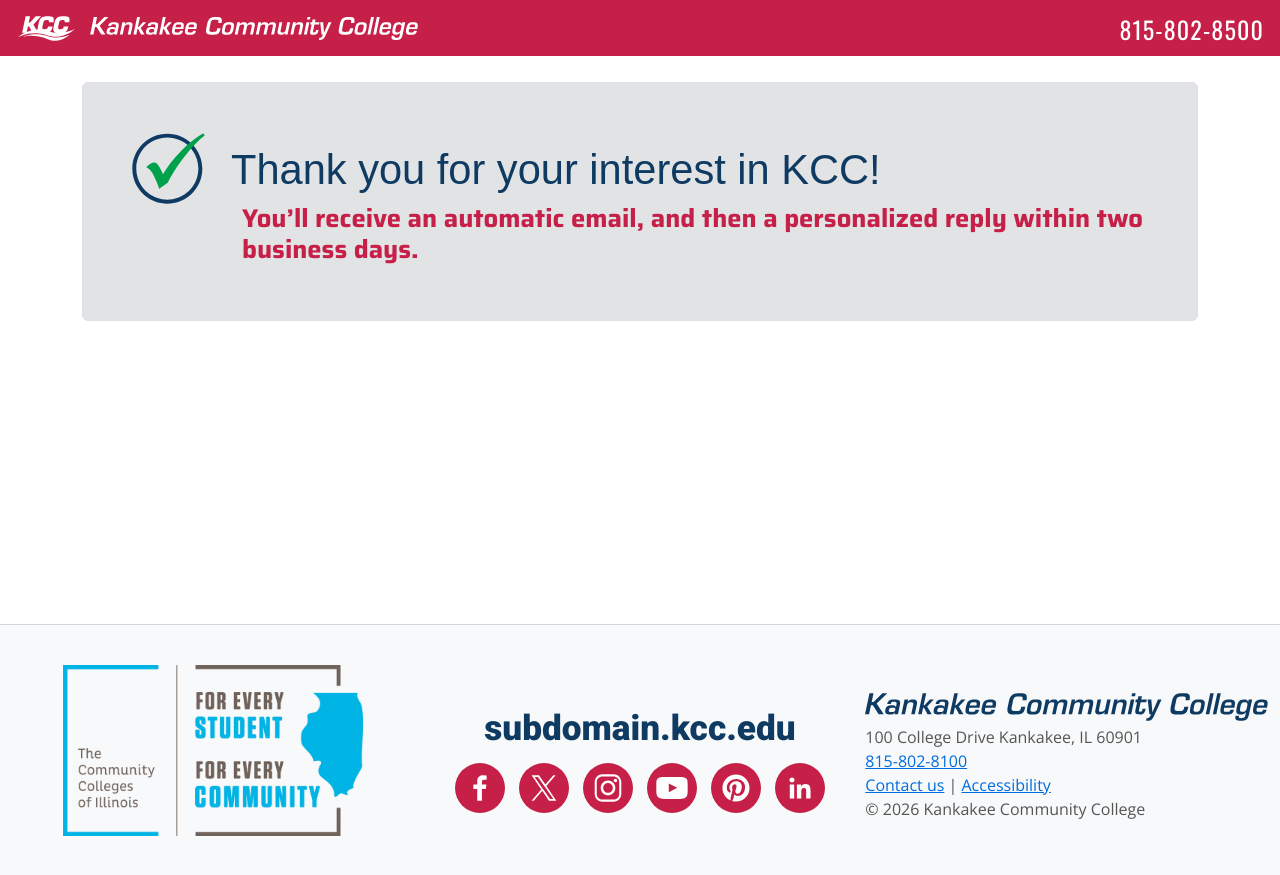
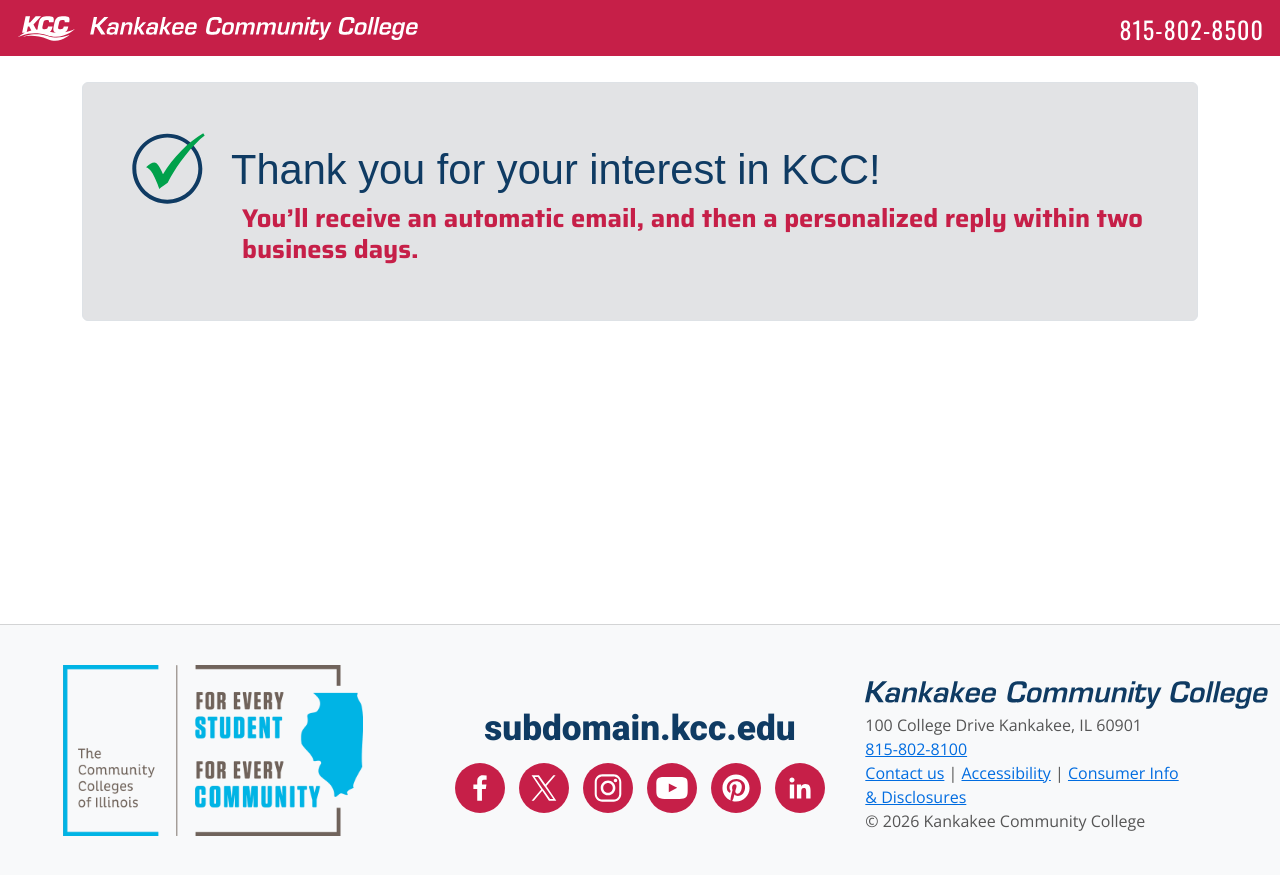
Before and after one commit to KankakeeCommunityCollege/landing-page-gem, a Jekyll site: the page built from thank-you.html, in a window 1280 px wide and 900 px high, scrolled down 79 px. Shown: the top 875 px of the window. Built offline with Jekyll 4.4.1, drawn with Linux system fonts in a browser that asks for light colours; some web fonts are replaced.

Commit message:
Update footer and favicon.

```diff
--- a/_includes/document-head.html
+++ b/_includes/document-head.html
@@ -21,4 +21,4 @@
   <link rel="author" type="text/plain" href="/humans.txt" />
   {%- endif -%}
   <!-- Standard Favicon -->
-  <link rel="icon" type="image/x-icon" href="{{page.baseurl}}favicon.ico"/>
+  <link rel="icon" type="image/svg+xml" href="/favicon.svg"/>
--- a/_includes/footer.html
+++ b/_includes/footer.html
@@ -188,7 +188,7 @@
             </a>
             <p>100 College Drive Kankakee, IL 60901 <br>
             <a class="links__darker-link" href="tel:18158028100">815-802-8100</a><br>
-            <a class="links__darker-link" href="https://www.kcc.edu/about/contact-us/">Contact us</a> | <a class="links__darker-link" href="https://www.kcc.edu/accessibility/">Accessibility</a><br>
+            <a class="links__darker-link" href="https://www.kcc.edu/about/contact-us/">Contact us</a> | <a class="links__darker-link" href="https://www.kcc.edu/accessibility/">Accessibility</a> | <a class="links__darker-link" href="https://www.kcc.edu/about/consumer-info/">Consumer Info &&nbsp;Disclosures</a><br>
             &copy;&nbsp;<span id="currentYear">{{ "now" | date: "%Y" }}</span> Kankakee Community College</p>
           </div>
         </div>
```
Also changed, not shown: favicon.svg (added), landing-page-gem.gemspec.
